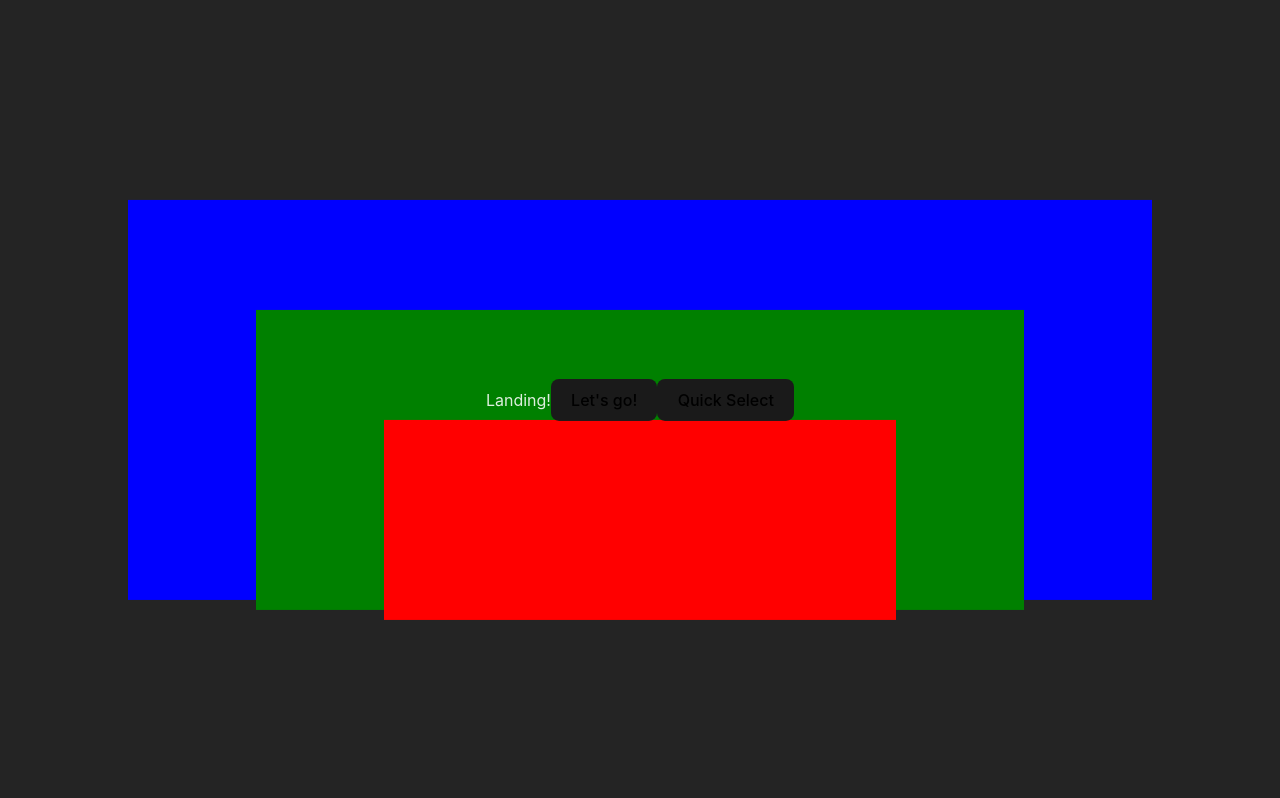
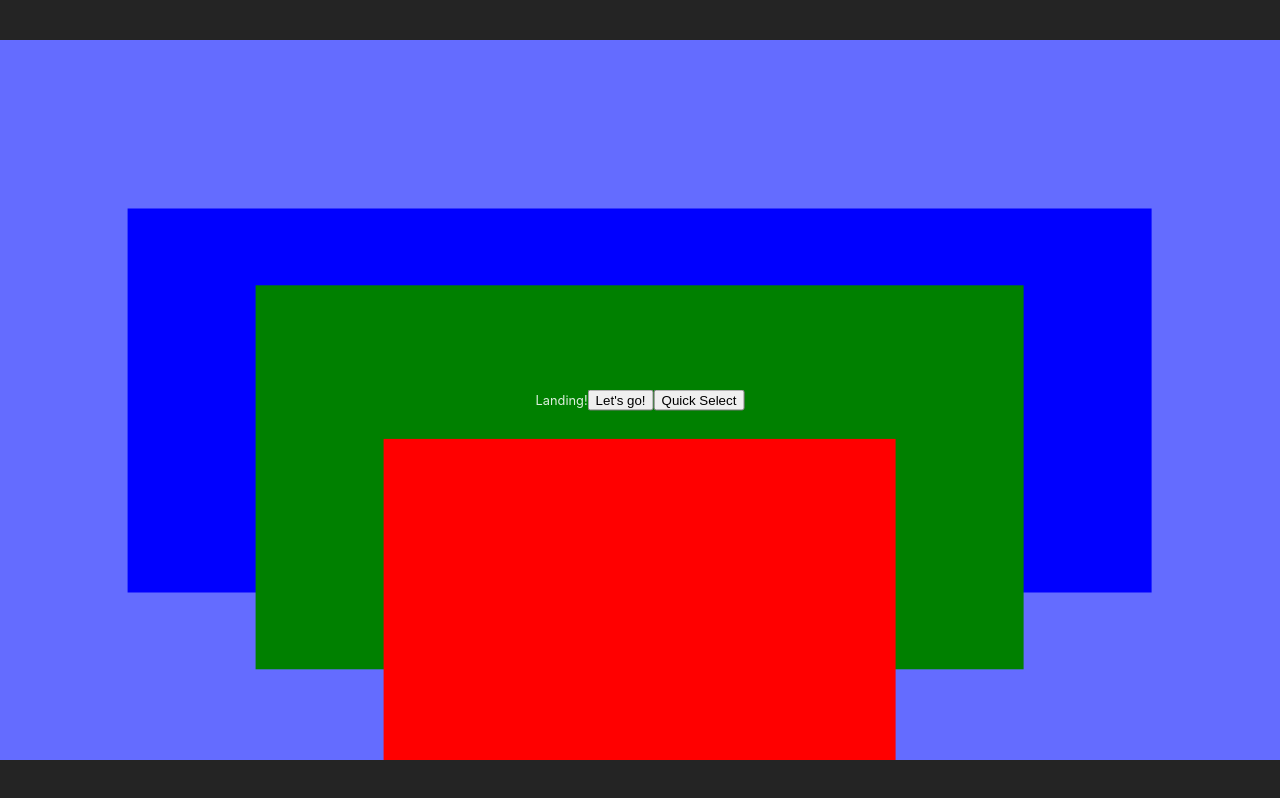
Before and after one commit to m-m-mic/reactville, a React (Vite) app: page / in a window 1280 px wide. Built offline with nearby package versions, Linux system fonts and the light colour scheme.

Commit message:
implement aspect ratio checking

```diff
--- a/src/App.css
+++ b/src/App.css
@@ -1,88 +1,15 @@
-.screen-0 {
-  position: absolute;
-  opacity: 0;
-  visibility: hidden;
-  transition: 1500ms ease-in-out;
-  left: 50%;
-  top: 50%;
-  transform: translate(-50%, -50%);
+.view-container {
+  container: viewport / inline-size;
+  position: relative;
+  aspect-ratio: 16 / 9;
+  background: #646cff;
+  overflow: hidden;
 
-  &.past {
-    width: 1500px;
-    height: 1500px;
-    transform: translate(-50%, 0%);
+  &.landscape {
+    width: 100vw;
   }
 
-  &.future {
-    width: 0;
-    height: 0;
-    transform: translate(-50%, -50%);
-  }
-
-  &.present {
-    opacity: 1;
-    width: 900px;
-    height: 900px;
-    visibility: visible;
+  &.portrait {
+    height: 100vh;
   }
 }
-
-.screen-1 {
-  position: absolute;
-  background: green;
-  opacity: 0;
-  visibility: hidden;
-  transition: 1500ms ease-in-out;
-  left: 50%;
-  top: 50%;
-  transform: translate(-50%, -50%);
-
-  &.past {
-    width: 800px;
-    height: 800px;
-    transform: translate(-70%, -50%);
-  }
-
-  &.future {
-    width: 0;
-    height: 0;
-    transform: translate(-30%, -50%);
-  }
-
-  &.present {
-    opacity: 1;
-    width: 400px;
-    height: 400px;
-    visibility: visible;
-  }
-}
-
-.screen-2 {
-  position: absolute;
-  background: blue;
-  opacity: 0;
-  visibility: hidden;
-  transition: 1500ms ease-in-out;
-  left: 50%;
-  top: 50%;
-  transform: translate(-50%, -50%);
-
-  &.past {
-    width: 800px;
-    height: 800px;
-    transform: translate(-70%, -50%);
-  }
-
-  &.future {
-    width: 0;
-    height: 0;
-    transform: translate(20%, -50%);
-  }
-
-  &.present {
-    opacity: 1;
-    width: 400px;
-    height: 400px;
-    visibility: visible;
-  }
-}
--- a/src/App.tsx
+++ b/src/App.tsx
@@ -5,6 +5,7 @@ import "./shared/styles/slide.css";
 import { Slide, SlideId } from "@/shared/types/slide.type";
 import LandingSlide from "@/components/LandingSlide/LandingSlide.component";
 import BoilerPlateSlide from "@/components/BoilerPlateSlide/BoilerPlateSlide.component";
+import { GetOrientation } from "@/shared/functions/getOrientation";
 
 export default function App() {
   const [slideStack, setSlideStack] = useState<Slide[]>([{ id: SlideId.Landing, variant: 0 }]);
@@ -12,6 +13,10 @@ export default function App() {
   useEffect(() => {
     console.log(slideStack);
   }, [slideStack]);
+
+  const getAspectRatioClass = () => {
+    return GetOrientation();
+  };
 
   const setNextSlide = (slide: Slide) => {
     setSlideStack([...slideStack, slide]);
@@ -24,9 +29,9 @@ export default function App() {
   };
 
   return (
-    <>
+    <div className={`view-container ${getAspectRatioClass()}`}>
       <LandingSlide slideStack={slideStack} setNextSlide={setNextSlide} returnToLastSlide={returnToLastSlide} />
       <BoilerPlateSlide slideStack={slideStack} setNextSlide={setNextSlide} returnToLastSlide={returnToLastSlide} />
-    </>
+    </div>
   );
 }
--- a/src/components/BoilerPlateSlide/BoilerPlateSlide.component.tsx
+++ b/src/components/BoilerPlateSlide/BoilerPlateSlide.component.tsx
@@ -15,11 +15,7 @@ export default function BoilerPlateSlide({ slideStack, setNextSlide, returnToLas
         <button onClick={goToTourStart}>Start the Tour!</button>
         <button onClick={() => returnToLastSlide()}>Return</button>
       </div>
-      <div className="background">
-        <div className="level-1"></div>
-        <div className="level-2"></div>
-        <div className="level-3"></div>
-      </div>
+      <div className="background"></div>
     </div>
   );
 }
--- a/src/components/LandingSlide/LandingSlide.styles.css
+++ b/src/components/LandingSlide/LandingSlide.styles.css
@@ -4,8 +4,8 @@
   top: 50%;
   transform: translate(-50%, 10%);
   background: red;
-  width: 40vw;
-  height: 200px;
+  width: 40cqw;
+  height: 30cqw;
 }
 
 .level-2 {
@@ -14,8 +14,8 @@
   top: 50%;
   transform: translate(-50%, -30%);
   background: green;
-  width: 60vw;
-  height: 300px;
+  width: 60cqw;
+  height: 30cqw;
 }
 
 .level-3 {
@@ -24,6 +24,6 @@
   top: 50%;
   transform: translate(-50%, -50%);
   background: blue;
-  width: 80vw;
-  height: 400px;
+  width: 80cqw;
+  height: 30cqw;
 }
--- a/src/index.css
+++ b/src/index.css
@@ -2,6 +2,10 @@
   font-family: Inter, system-ui, Avenir, Helvetica, Arial, sans-serif;
   line-height: 1.5;
   font-weight: 400;
+  display: flex;
+  align-items: center;
+  justify-content: center;
+  height: 100vh;
 
   color-scheme: light dark;
   color: rgba(255, 255, 255, 0.87);
@@ -15,23 +19,5 @@
 
 body {
   overflow: hidden;
+  margin: 0;
 }
-
-button {
-  border-radius: 8px;
-  border: 1px solid transparent;
-  padding: 0.6em 1.2em;
-  font-size: 1em;
-  font-weight: 500;
-  font-family: inherit;
-  background-color: #1a1a1a;
-  cursor: pointer;
-  transition: border-color 0.25s;
-}
-button:hover {
-  border-color: #646cff;
-}
-button:focus,
-button:focus-visible {
-  outline: 4px auto -webkit-focus-ring-color;
-}
--- a/src/main.tsx
+++ b/src/main.tsx
@@ -1,6 +1,6 @@
 import React from "react";
 import ReactDOM from "react-dom/client";
-import App from "./App.tsx";
+import App from "./App";
 import "./index.css";
 
 ReactDOM.createRoot(document.getElementById("root")!).render(
--- /dev/null
+++ b/src/shared/functions/getOrientation.ts
@@ -0,0 +1,23 @@
+import { useEffect, useState } from "react";
+
+export function GetOrientation() {
+  const [orientation, setOrientation] = useState<"landscape" | "portrait">("landscape");
+
+  useEffect(() => {
+    const handleResize = () => {
+      if (window.innerHeight / window.innerWidth > 0.5625) {
+        setOrientation("landscape");
+      } else {
+        setOrientation("portrait");
+      }
+    };
+
+    window.addEventListener("resize", handleResize);
+
+    return () => {
+      window.removeEventListener("resize", handleResize);
+    };
+  }, []);
+
+  return orientation;
+}
--- a/src/shared/functions/getSlideState.ts
+++ b/src/shared/functions/getSlideState.ts
@@ -1,4 +1,4 @@
-import { Slide, SlideState } from "../types/slide.type.ts";
+import { Slide, SlideState } from "@/shared/types/slide.type";
 
 export const getSlideState = (slideId: string, slideStack: Slide[]): SlideState => {
   if (slideStack.length > 0 && slideId === slideStack[slideStack.length - 1].id) {
--- a/src/shared/styles/slide.css
+++ b/src/shared/styles/slide.css
@@ -5,9 +5,6 @@
   transition: 1500ms ease-in-out;
   left: 50%;
   top: 50%;
-  width: 100vw;
-  max-height: 100vh;
-  height: 56.26vw;
   transform: translate(-50%, -50%);
   display: flex;
   align-items: center;
@@ -20,5 +17,6 @@
 
   .foreground {
     z-index: 50;
+    font-size: 1cqw;
   }
 }
```
